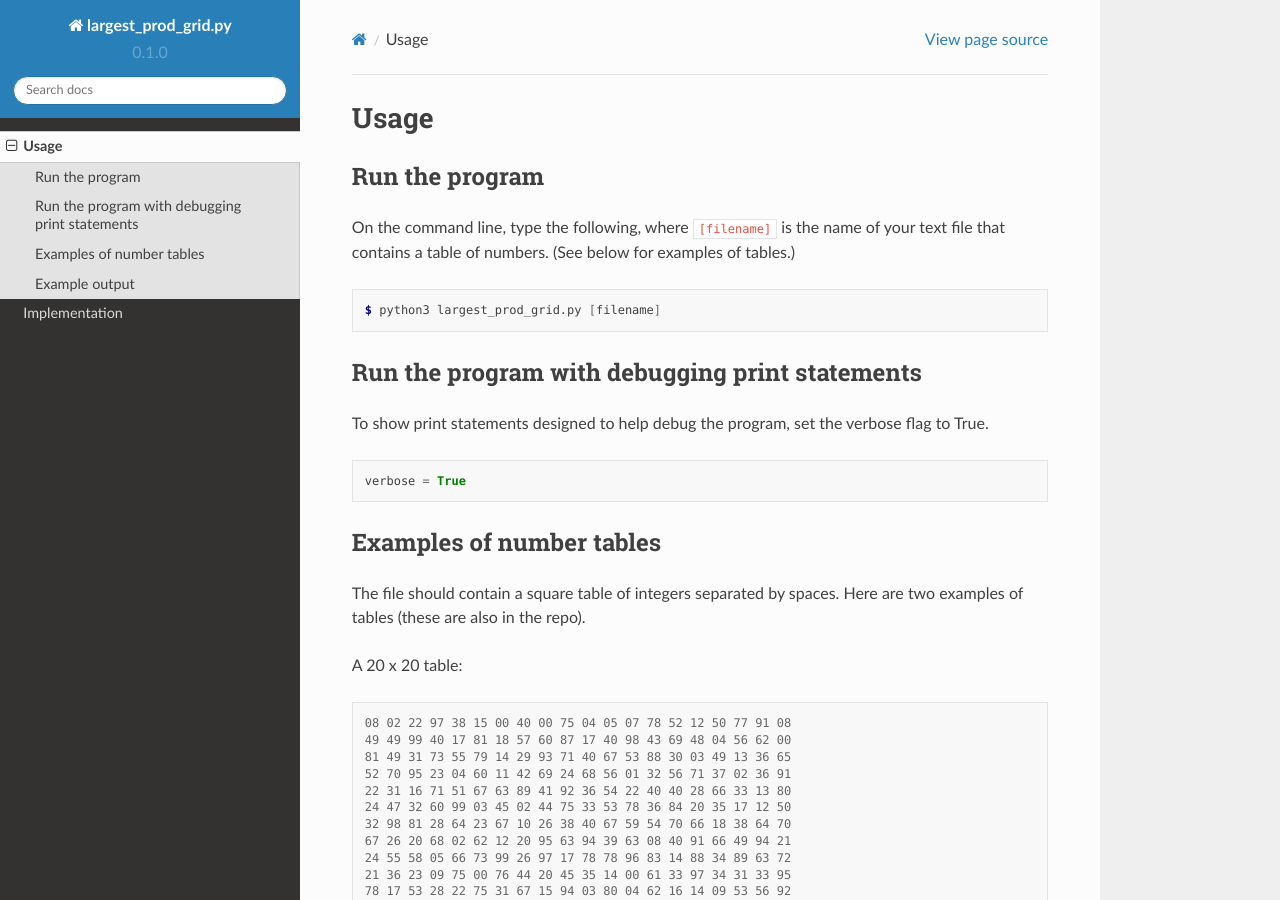
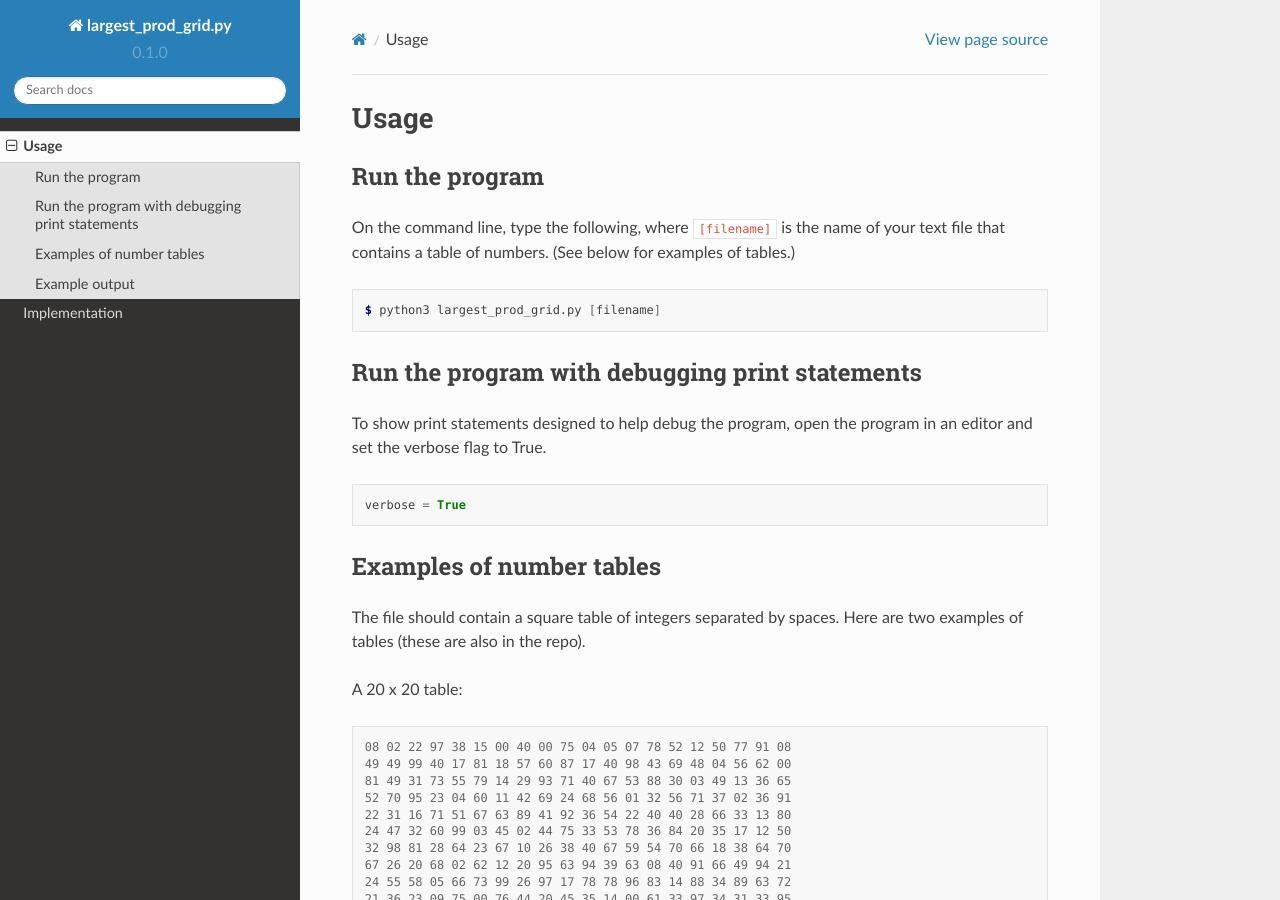
Before and after one commit to XtinaJohnson/largest_prod_grid_docs, a Sphinx documentation site: the page built from docs/source/usage.rst, in a window 1280 px wide and 900 px high. Built offline with Sphinx 7.4.7 and the Read the Docs theme 2.0.0, drawn with Linux system fonts in a browser that asks for light colours.

Commit message:
Update usage.rst

```diff
--- a/docs/source/usage.rst
+++ b/docs/source/usage.rst
@@ -13,7 +13,7 @@
 Run the program with debugging print statements
 -----------------------------------------------
 
-To show print statements designed to help debug the program, set the verbose flag to True.
+To show print statements designed to help debug the program, open the program in an editor and set the verbose flag to True.
 
 .. code-block:: python
 
```
